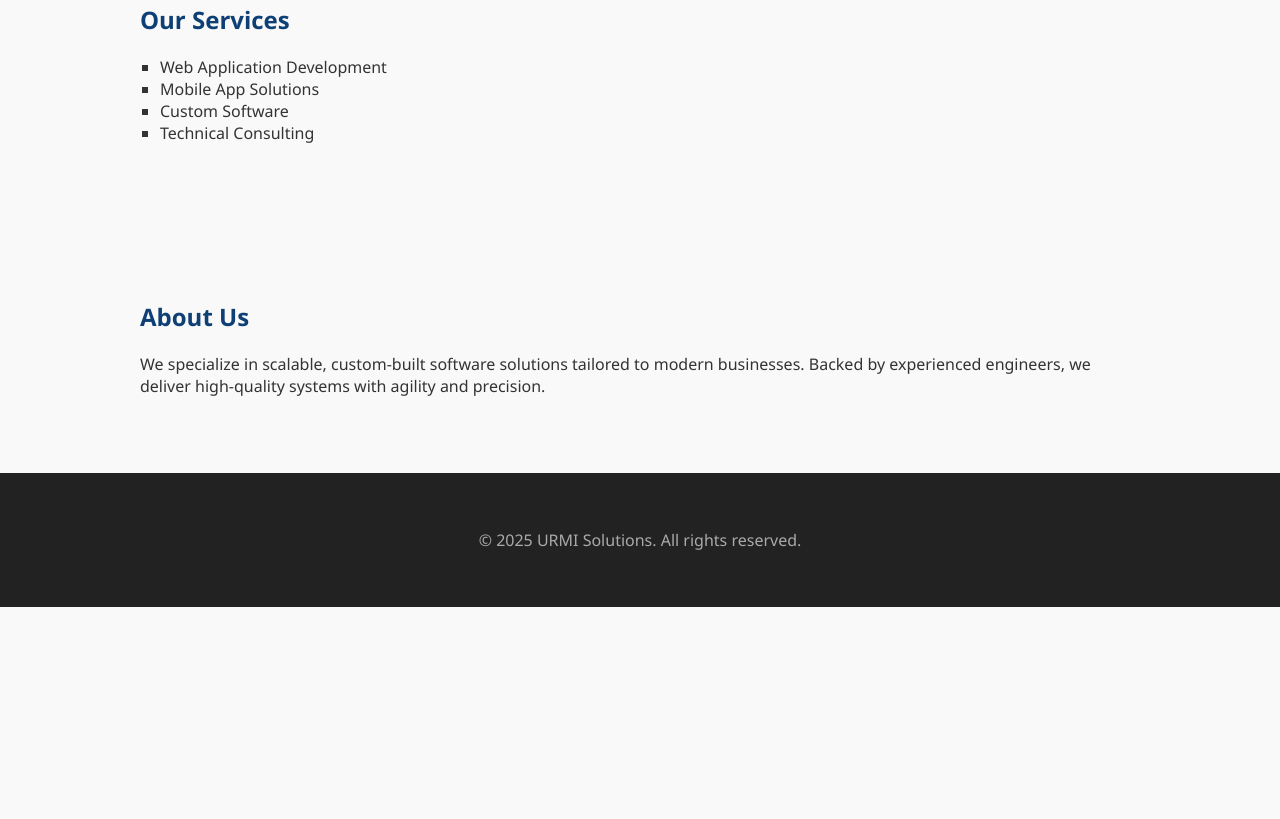
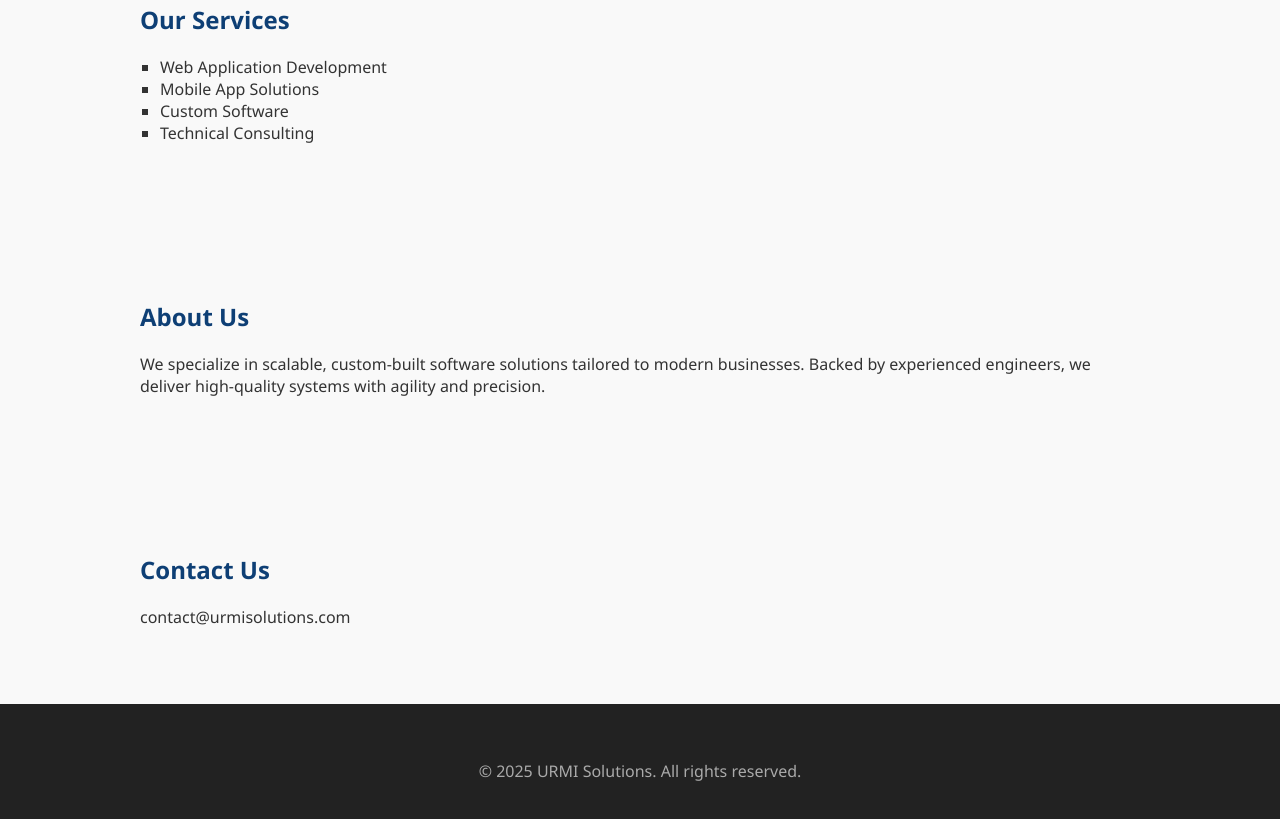
Before and after one commit to sukendhar/web, a plain HTML site: page index.html in a window 1280 px wide. Shown: the part 335-1154 px from the top of the page. Before the commit the page ends 942 px from the top, so only its background shows below. Drawn offline with Linux system fonts and the light colour scheme.

Commit message:
contact added

```diff
--- a/index.html
+++ b/index.html
@@ -33,6 +33,13 @@
     </div>
 </section>
 
+<section id="contact">
+    <div class="container">
+        <h2>Contact Us</h2>
+        <p>contact@urmisolutions.com</p>
+    </div>
+</section>
+
 <footer>
     <div class="container">
         <p>&copy; 2025 URMI Solutions. All rights reserved.</p>
```
Also changed, not shown: 1 other file.
